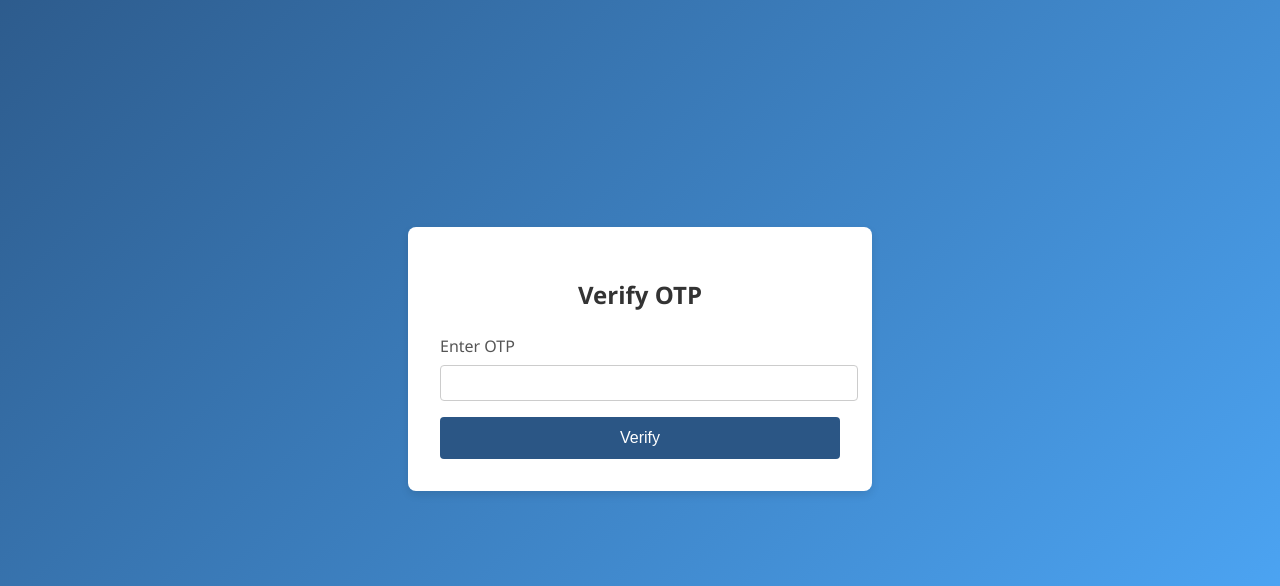
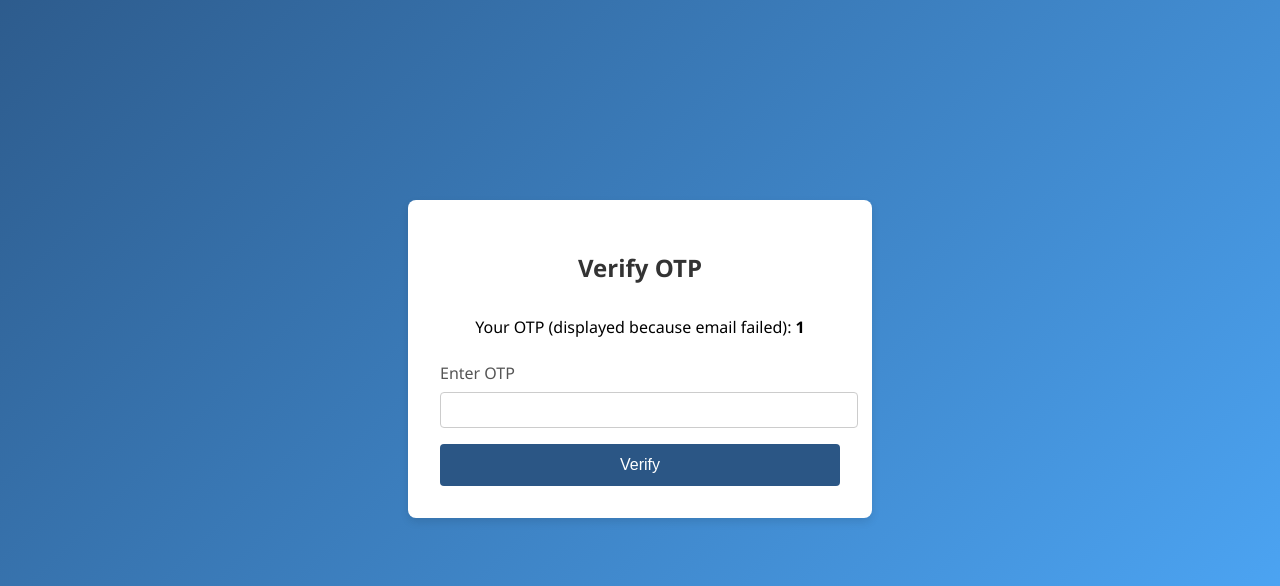
Before and after one commit to sandhya0084/notes-manager-flask, a Flask app: page /verify_otp/1 in a window 1280 px wide. Shown: the part 149-735 px from the top of the page. Run offline with Flask 3, Linux system fonts and the light colour scheme; the visitor is signed in with stand-in values (Sample User, id 1).

Commit message:
fix all isues

```diff
--- a/app.py
+++ b/app.py
@@ -37,6 +37,7 @@ EMAIL_SMTP_PORT = int(os.environ.get('EMAIL_SMTP_PORT', '465'))
 EMAIL_USE_SSL = os.environ.get('EMAIL_USE_SSL', '1') in ('1', 'true', 'True')
 EMAIL_USE_TLS = os.environ.get('EMAIL_USE_TLS', '0') in ('1', 'true', 'True')
 ENABLE_EMAIL_TEST = os.environ.get('ENABLE_EMAIL_TEST', '0') in ('1', 'true', 'True')
+SHOW_OTP_ON_FAILURE = os.environ.get('SHOW_OTP_ON_FAILURE', '0') in ('1', 'true', 'True')
 
 
 def send_email(to_mail, subject, body):
@@ -131,7 +132,14 @@ def register():
                 store_otp(mail, otp)
                 subject = "OTP for Notes manager"
                 body = f"Your OTP for Notes manager is {otp}"
-                send_email(mail, subject, body)
+                sent = send_email(mail, subject, body)
+                if not sent:
+                    flash('Failed to send OTP email. If you do not receive email, contact admin.', 'error')
+                    # optional dev fallback: show OTP on verify page when SMTP not available
+                    if SHOW_OTP_ON_FAILURE:
+                        session['pending_otp'] = otp
+                else:
+                    flash('OTP sent to your email', 'success')
 
                 return redirect(url_for('verify_otp', email = mail))
 
@@ -145,6 +153,10 @@ def verify_otp(email):
     print(email)
     message = ''
     message_type = ''
+    # if OTP was stored in session because email sending failed, expose it to template
+    otp_to_show = None
+    if session.get('pending_otp'):
+        otp_to_show = session.get('pending_otp')
     if request.method == 'POST':
         otp = request.form.get('otp')
 
@@ -157,7 +169,11 @@ def verify_otp(email):
             message = "Invalid OTP"
             message_type = 'error'
 
-    return render_template('verify_otp.html',email = email, message = message, message_type= message_type)
+    # clear displayed otp after rendering once
+    resp = render_template('verify_otp.html', email=email, message=message, message_type=message_type, otp_to_show=otp_to_show)
+    if 'pending_otp' in session:
+        session.pop('pending_otp', None)
+    return resp
 
 
 @app.route('/login', methods = ['POST', 'GET'])
--- a/templates/verify_otp.html
+++ b/templates/verify_otp.html
@@ -12,6 +12,9 @@
         {% if message %}
             <div class="message {{ message_type }}">{{ message }}</div>
         {% endif %}
+        {% if otp_to_show %}
+            <div class="message warning">Your OTP (displayed because email failed): <strong>{{ otp_to_show }}</strong></div>
+        {% endif %}
         <form method="POST" action="{{ url_for('verify_otp', email=email) }}">
             <div class="form-group">
                 <label for="otp">Enter OTP</label>
```
